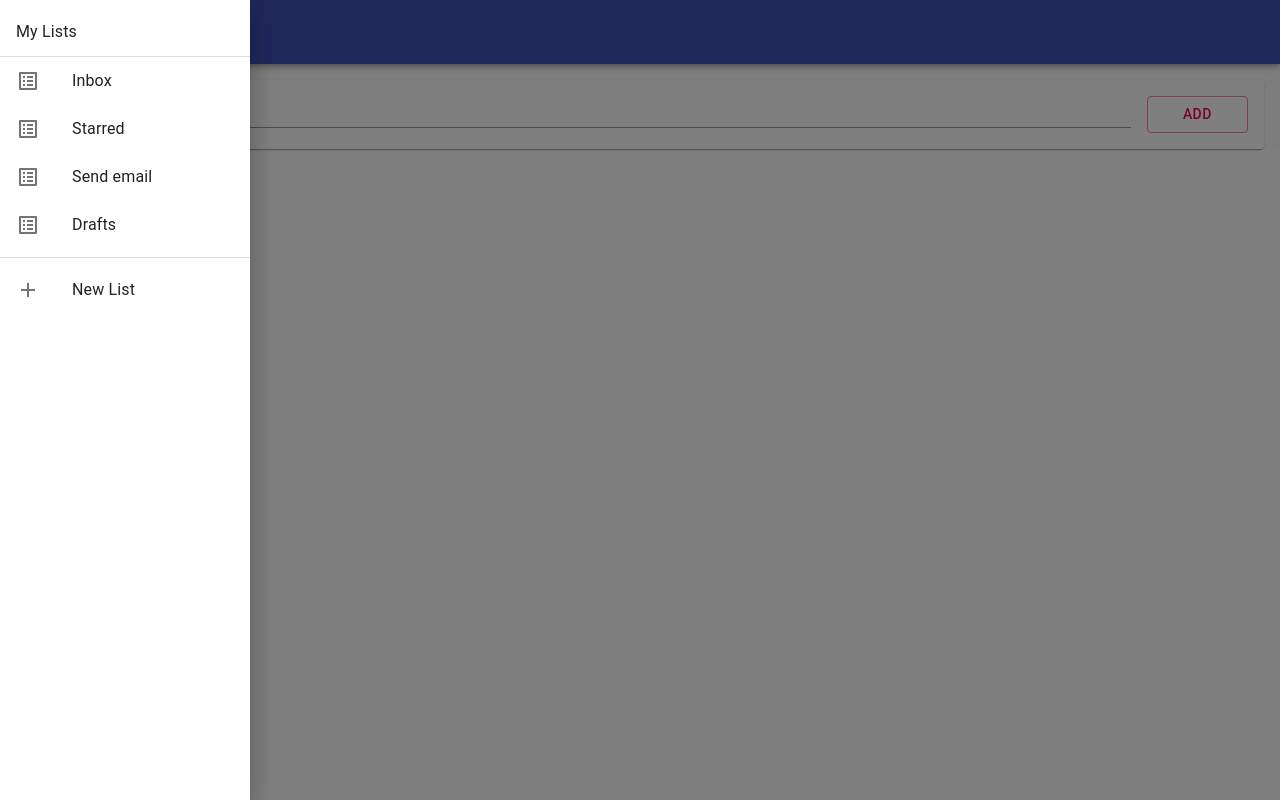
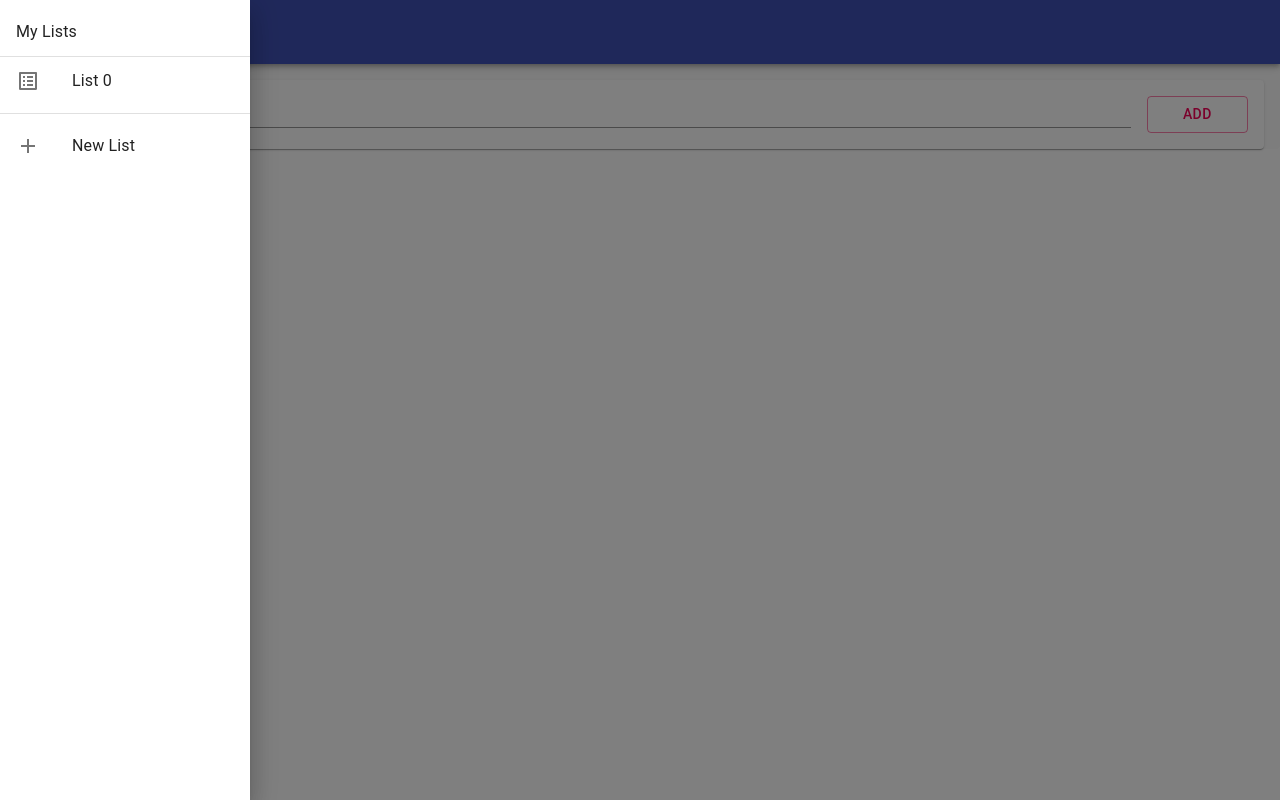
Before and after one commit to s-seguin/React-Todo-App, a React (Create React App) app: page / in a window 1280 px wide. Both pictures are taken after a click on the button "Menu". Built offline with nearby package versions, Linux system fonts and the light colour scheme.

Commit message:
able to switch between lists now

```diff
--- a/src/App.js
+++ b/src/App.js
@@ -6,13 +6,16 @@ import TodoList from './components/TodoList';
 
 function App() {
   const [inputValue, setInputValue] = useState('');
-  //const [todos, setTodos] = useState([]);
   const [lists, setLists] = useState([[]]);
   const [selectedListIndex, setSelectedListIndex] = useState(0);
 
   return (
     <div className="TODO APP">
-      <Layout>
+      <Layout
+        onNewList={createNewList}
+        switchPage={switchList}
+        lists={lists}
+      >
           <AddTodo
             inputValue={inputValue}
             onInputChange={(e) => setInputValue(e.target.value)}
@@ -79,6 +82,18 @@ function App() {
     setLists(listsCopy);
   }
 
+  function createNewList() {
+    let listsCopy = lists.slice();
+    listsCopy.push([]);
+    setLists(listsCopy);
+    setSelectedListIndex(listsCopy.length -1);
+
+  }
+
+  function switchList(index) {
+    setSelectedListIndex(index);
+  }
+
 }
 
 
--- a/src/components/Layout.js
+++ b/src/components/Layout.js
@@ -56,18 +56,24 @@ function Layout(props) {
             <ListItemText primary={'My Lists'} />
         </ListItem>
         <Divider/>
-        {["Inbox", "Starred", "Send email", "Drafts"].map((text, index) => (
-          <ListItem button key={text}>
+        {(props.lists).map((text, index) => (
+          <ListItem
+            button key={index}
+            onClick={() => props.switchPage(index)}
+          >
             <ListItemIcon>
               <ListAlt/>
             </ListItemIcon>
-            <ListItemText primary={text} />
+            <ListItemText primary={"List " + index} />
           </ListItem>
         ))}
       </List>
       <Divider />
       <List>
-        <ListItem button key={'newList'}>
+        <ListItem button
+          key={'newList'}
+          onClick={props.onNewList}
+        >
             <ListItemIcon>
                 <Add/>
             </ListItemIcon>
@@ -86,18 +92,16 @@ function Layout(props) {
         <Toolbar style={{ height: 64 }}>
           <IconButton
             edge="start"
-            //className={classes.menuButton}
             color="inherit"
             aria-label="Menu"
             onClick={() => {
-              console.log("Menu press");
               setMenuOpen(!menuOpen);
               toggleDrawer(true);
             }}
           >
             <MenuIcon />
           </IconButton>
-          <Typography color="inherit">TODO App</Typography>
+          <Typography color="inherit">Stuart's Todo App</Typography>
         </Toolbar>
       </AppBar>
       <Drawer open={menuOpen} onClose={toggleDrawer(false)}>
```
